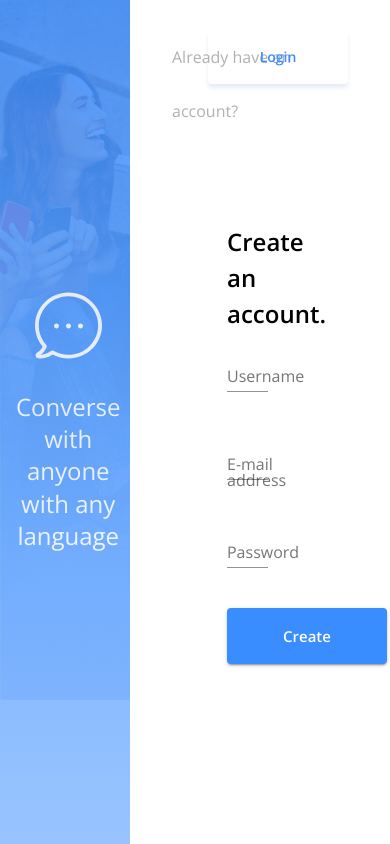
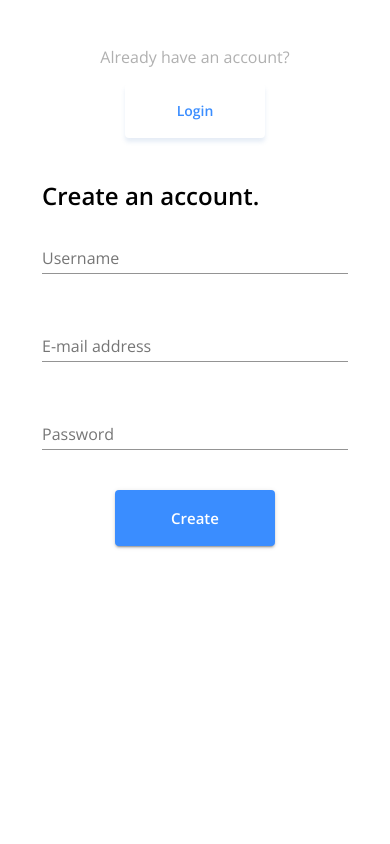
Before and after one commit to Okamon0427/685bfb, a React (Create React App) app in the folder client/: page / in a window 390 px wide. Built offline with nearby package versions, Linux system fonts and the light colour scheme; no server answers.

Commit message:
Make signup and login page responsive

```diff
--- a/client/src/Auth.js
+++ b/client/src/Auth.js
@@ -16,10 +16,10 @@ const Auth = (props) => {
 
   return (
     <Grid container className={classes.heightVh}>
-      <Grid item xs={4}>
+      <Grid item xs={0} md={4}>
         <AuthImage />
       </Grid>
-      <Grid item xs={8}>
+      <Grid item xs={12} md={8}>
         <AuthForm isLoginPage={isLoginPage} />
       </Grid>
     </Grid>
--- a/client/src/components/Auth/AuthForm.js
+++ b/client/src/components/Auth/AuthForm.js
@@ -23,7 +23,13 @@ const useStyles = makeStyles((theme) => ({
     width: "100%"
   },
   topWrapper: {
-    marginBottom: "86px"
+    marginBottom: "40px",
+    [theme.breakpoints.up('sm')]: {
+      marginBottom: "86px",
+    }
+  },
+  topWrapperGrid: {
+    textAlign: "center"
   },
   changeText: {
     lineHeight: "54px",
@@ -32,13 +38,17 @@ const useStyles = makeStyles((theme) => ({
   changeButton: {
     width: "140px",
     height: "54px",
+    boxShadow: "0px 4px 4px rgba(88, 133, 196, 0.15)",
+    [theme.breakpoints.up('sm')]: {
       position: "absolute",
       right: "42px",
-    boxShadow: "0px 4px 4px rgba(88, 133, 196, 0.15)"
+    }
   },
   formBox: {
-    marginRight: "80px",
-    marginLeft: "55px"
+    margin: "0",
+    [theme.breakpoints.up('sm')]: {
+      margin: "0 55px",
+    }
   },
   formTitle: {
     fontSize: "1.5rem",
@@ -100,9 +110,13 @@ const AuthForm = (props) => {
           justifyContent="center"
           className={classes.topWrapper}
         >
+          <Grid item xs={12} sm={3}></Grid>
+          <Grid item xs={12} sm={6} className={classes.topWrapperGrid}>
             <Typography className={classes.changeText}>
               {isLoginPage ? "Don't have an account?" : "Already have an account?"}
             </Typography>
+          </Grid>
+          <Grid item xs={12} sm={3} className={classes.topWrapperGrid}>
             <Button
               color="primary"
               onClick={() => history.push(isLoginPage ? "/register" : "/login")}
@@ -110,6 +124,7 @@ const AuthForm = (props) => {
             >
               {isLoginPage ? "Create account": "Login"}
             </Button>
+          </Grid>
         </Grid>
         <form
           onSubmit={isLoginPage ? handleLogin : handleRegister}
--- a/client/src/components/Auth/AuthImage.js
+++ b/client/src/components/Auth/AuthImage.js
@@ -8,7 +8,12 @@ const useStyles = makeStyles((theme) => ({
   backgroundImage: {
     height: "100%",
     backgroundImage: `url(${bgImg})`,
-    backgroundRepeat: "no-repeat"
+    backgroundRepeat: "no-repeat",
+    backgroundSize: "cover",
+    display: "none",
+    [theme.breakpoints.up('md')]: {
+      display: "block",
+    },
   },
   backdrop: {
     height: "100%",
```
Lines whose indentation alone changed are shown as unchanged.
